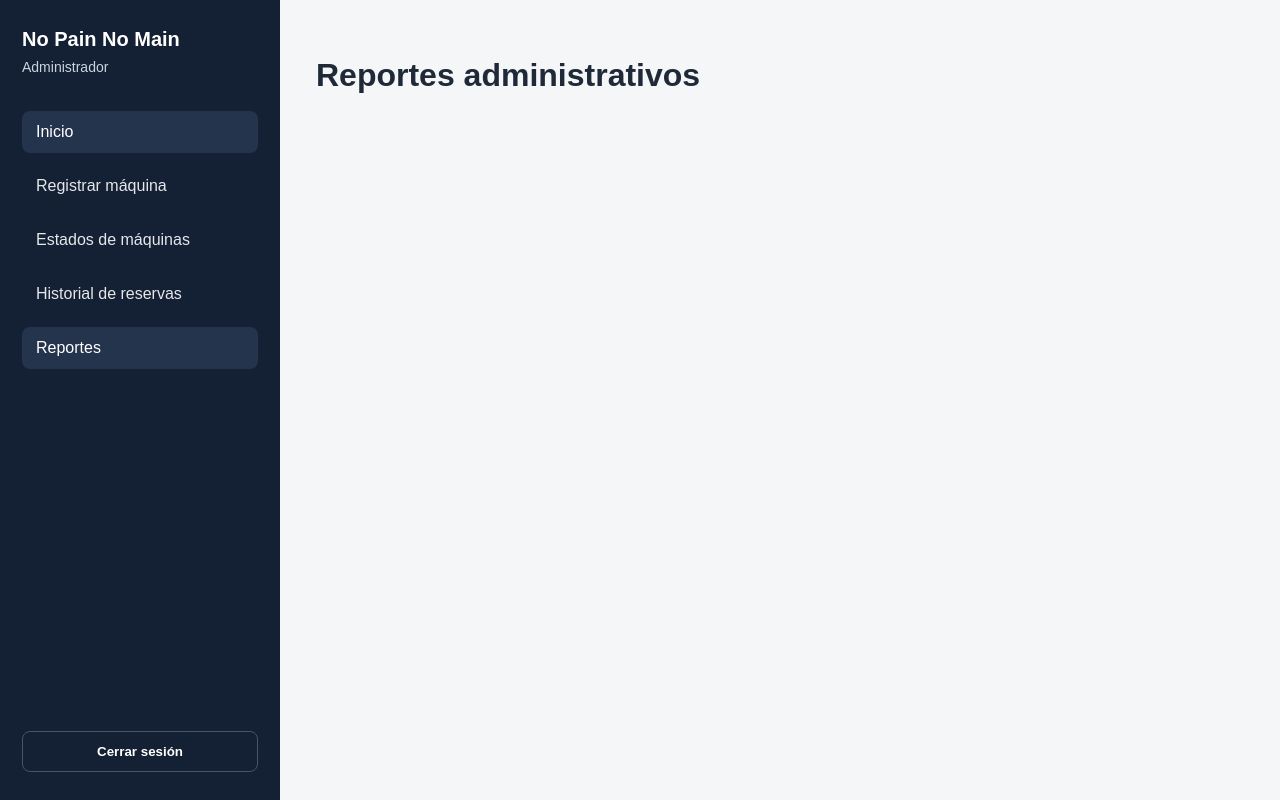
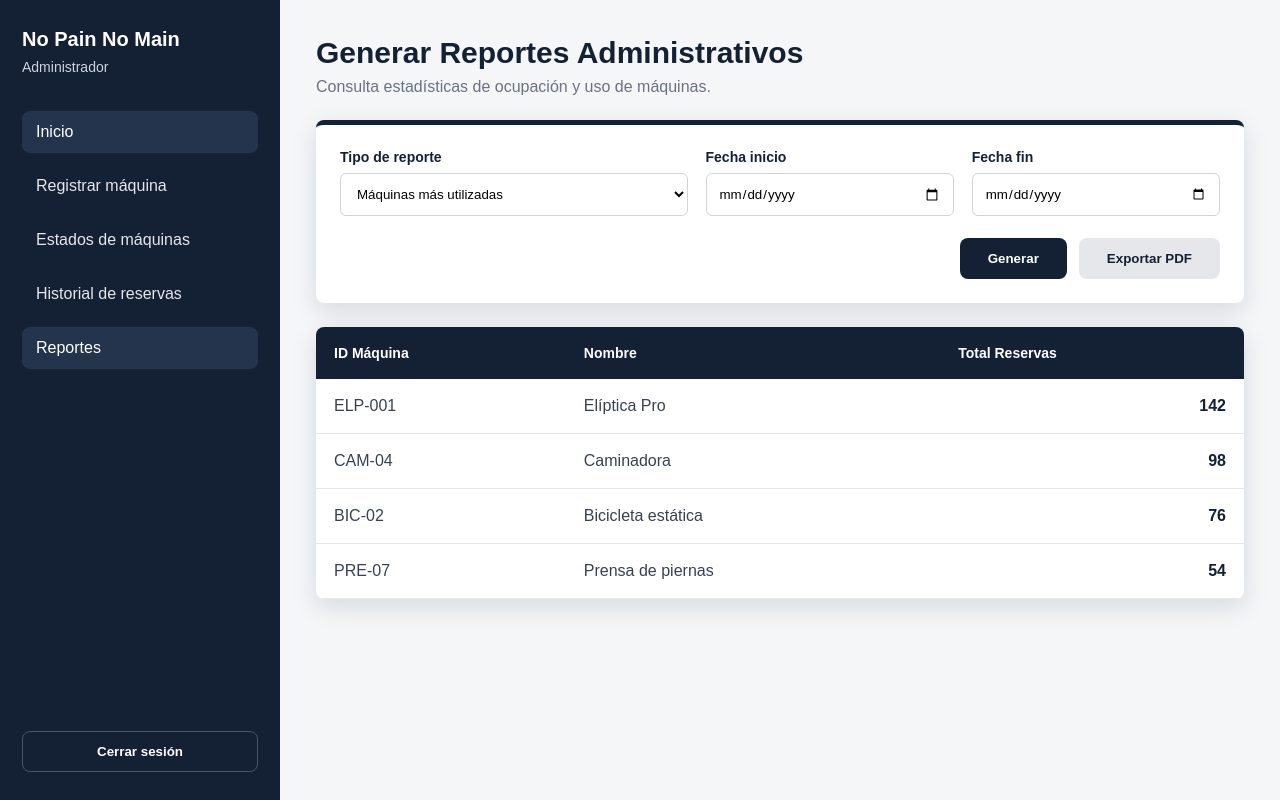
Before and after one commit to No-pain-No-main/project-frontend, a Vue app: page /admin/reports in a window 1280 px wide. Built offline with nearby package versions, Linux system fonts and the light colour scheme.

Commit message:
para implementar pantalla de reportes

```diff
--- /dev/null
+++ b/src/mocks/reports.mock.js
@@ -0,0 +1,22 @@
+export const usageReportsMock = [
+  {
+    machineId: 'ELP-001',
+    machineName: 'Elíptica Pro',
+    totalReservations: 142
+  },
+  {
+    machineId: 'CAM-04',
+    machineName: 'Caminadora',
+    totalReservations: 98
+  },
+  {
+    machineId: 'BIC-02',
+    machineName: 'Bicicleta estática',
+    totalReservations: 76
+  },
+  {
+    machineId: 'PRE-07',
+    machineName: 'Prensa de piernas',
+    totalReservations: 54
+  }
+]
--- a/src/views/admin/ReportsView.vue
+++ b/src/views/admin/ReportsView.vue
@@ -1,3 +1,268 @@
 <template>
-  <h1>Reportes administrativos</h1>
+  <section class="reports-view">
+    <div class="page-header">
+      <h1>Generar Reportes Administrativos</h1>
+      <p>Consulta estadísticas de ocupación y uso de máquinas.</p>
+    </div>
+
+    <form class="report-card" @submit.prevent="generateReport">
+      <div class="filters-grid">
+        <div class="filter-group">
+          <label for="reportType">Tipo de reporte</label>
+          <select id="reportType" v-model="filters.reportType" required>
+            <option value="">Seleccione</option>
+            <option value="most_used">Máquinas más utilizadas</option>
+            <option value="occupation">Ocupación por franja horaria</option>
+            <option value="reservations">Total de reservas</option>
+          </select>
+        </div>
+
+        <div class="filter-group">
+          <label for="startDate">Fecha inicio</label>
+          <input id="startDate" v-model="filters.startDate" type="date" required />
+        </div>
+
+        <div class="filter-group">
+          <label for="endDate">Fecha fin</label>
+          <input id="endDate" v-model="filters.endDate" type="date" required />
+        </div>
+      </div>
+
+      <div class="actions">
+        <button type="submit">
+          Generar
+        </button>
+
+        <button type="button" class="secondary-button" @click="exportPdf">
+          Exportar PDF
+        </button>
+      </div>
+    </form>
+
+    <p v-if="errorMessage" class="error-message">
+      {{ errorMessage }}
+    </p>
+
+    <p v-if="successMessage" class="success-message">
+      {{ successMessage }}
+    </p>
+
+    <div class="table-card">
+      <table>
+        <thead>
+          <tr>
+            <th>ID Máquina</th>
+            <th>Nombre</th>
+            <th>Total Reservas</th>
+          </tr>
+        </thead>
+
+        <tbody>
+          <tr v-for="item in reportData" :key="item.machineId">
+            <td>{{ item.machineId }}</td>
+            <td>{{ item.machineName }}</td>
+            <td class="number-cell">{{ item.totalReservations }}</td>
+          </tr>
+        </tbody>
+      </table>
+    </div>
+  </section>
 </template>
+
+<script setup>
+import { reactive, ref } from 'vue'
+import { usageReportsMock } from '../../mocks/reports.mock'
+
+const filters = reactive({
+  reportType: 'most_used',
+  startDate: '',
+  endDate: ''
+})
+
+const reportData = ref([...usageReportsMock])
+const errorMessage = ref('')
+const successMessage = ref('')
+
+function generateReport() {
+  errorMessage.value = ''
+  successMessage.value = ''
+
+  if (!filters.reportType || !filters.startDate || !filters.endDate) {
+    errorMessage.value = 'Debe seleccionar tipo de reporte, fecha inicio y fecha fin.'
+    return
+  }
+
+  if (filters.startDate > filters.endDate) {
+    errorMessage.value = 'La fecha de inicio no puede ser mayor que la fecha final.'
+    return
+  }
+
+  /*
+    TODO:
+    Cuando el backend tenga endpoint de reportes,
+    aquí se reemplaza la simulación por reportService.getUsageReport().
+  */
+
+  reportData.value = [...usageReportsMock]
+  successMessage.value = 'Reporte generado correctamente.'
+}
+
+function exportPdf() {
+  /*
+    TODO:
+    Cuando se implemente exportación real,
+    aquí se generará o descargará el PDF del reporte.
+  */
+
+  successMessage.value = 'Exportación simulada. El PDF se generará cuando exista integración con backend.'
+}
+</script>
+
+<style scoped>
+.reports-view {
+  display: flex;
+  flex-direction: column;
+  gap: 24px;
+}
+
+.page-header h1 {
+  margin: 0;
+  color: #142033;
+  font-size: 30px;
+}
+
+.page-header p {
+  margin: 8px 0 0;
+  color: #6b7280;
+}
+
+.report-card,
+.table-card {
+  background-color: white;
+  border-radius: 8px;
+  box-shadow: 0 8px 26px rgba(15, 23, 42, 0.12);
+}
+
+.report-card {
+  padding: 24px;
+  border-top: 5px solid #142033;
+}
+
+.filters-grid {
+  display: grid;
+  grid-template-columns: 1.4fr 1fr 1fr;
+  gap: 18px;
+}
+
+.filter-group {
+  display: flex;
+  flex-direction: column;
+  gap: 8px;
+}
+
+label {
+  color: #142033;
+  font-size: 14px;
+  font-weight: 700;
+}
+
+input,
+select {
+  border: 1px solid #d1d5db;
+  border-radius: 6px;
+  padding: 12px;
+  background-color: white;
+}
+
+.actions {
+  display: flex;
+  justify-content: flex-end;
+  gap: 12px;
+  margin-top: 22px;
+}
+
+button {
+  background-color: #142033;
+  color: white;
+  border: none;
+  border-radius: 8px;
+  padding: 13px 28px;
+  font-weight: 700;
+  cursor: pointer;
+}
+
+button:hover {
+  background-color: #1f2f46;
+}
+
+.secondary-button {
+  background-color: #e5e7eb;
+  color: #142033;
+}
+
+.secondary-button:hover {
+  background-color: #d1d5db;
+}
+
+.success-message {
+  background-color: #dcfce7;
+  color: #166534;
+  padding: 14px;
+  border-radius: 8px;
+  font-size: 14px;
+}
+
+.error-message {
+  background-color: #fee2e2;
+  color: #b91c1c;
+  padding: 14px;
+  border-radius: 8px;
+  font-size: 14px;
+}
+
+.table-card {
+  overflow: hidden;
+}
+
+table {
+  width: 100%;
+  border-collapse: collapse;
+}
+
+thead {
+  background-color: #142033;
+}
+
+th {
+  color: white;
+  font-size: 14px;
+  text-align: left;
+  padding: 18px;
+}
+
+td {
+  padding: 18px;
+  border-bottom: 1px solid #e5e7eb;
+  color: #374151;
+}
+
+.number-cell {
+  text-align: right;
+  font-weight: 700;
+  color: #142033;
+}
+
+@media (max-width: 900px) {
+  .filters-grid {
+    grid-template-columns: 1fr;
+  }
+
+  .actions {
+    flex-direction: column;
+  }
+
+  button {
+    width: 100%;
+  }
+}
+</style>
```
